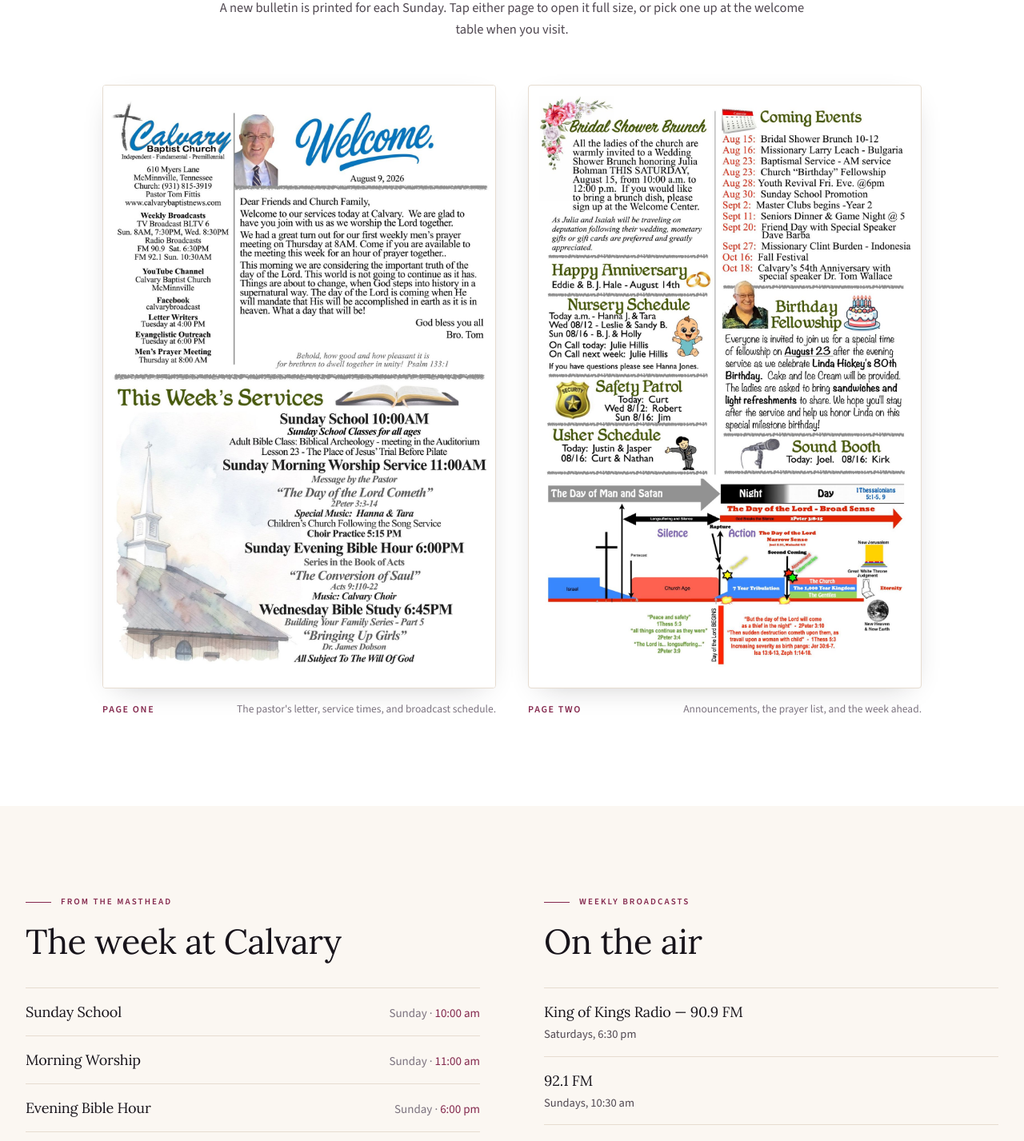
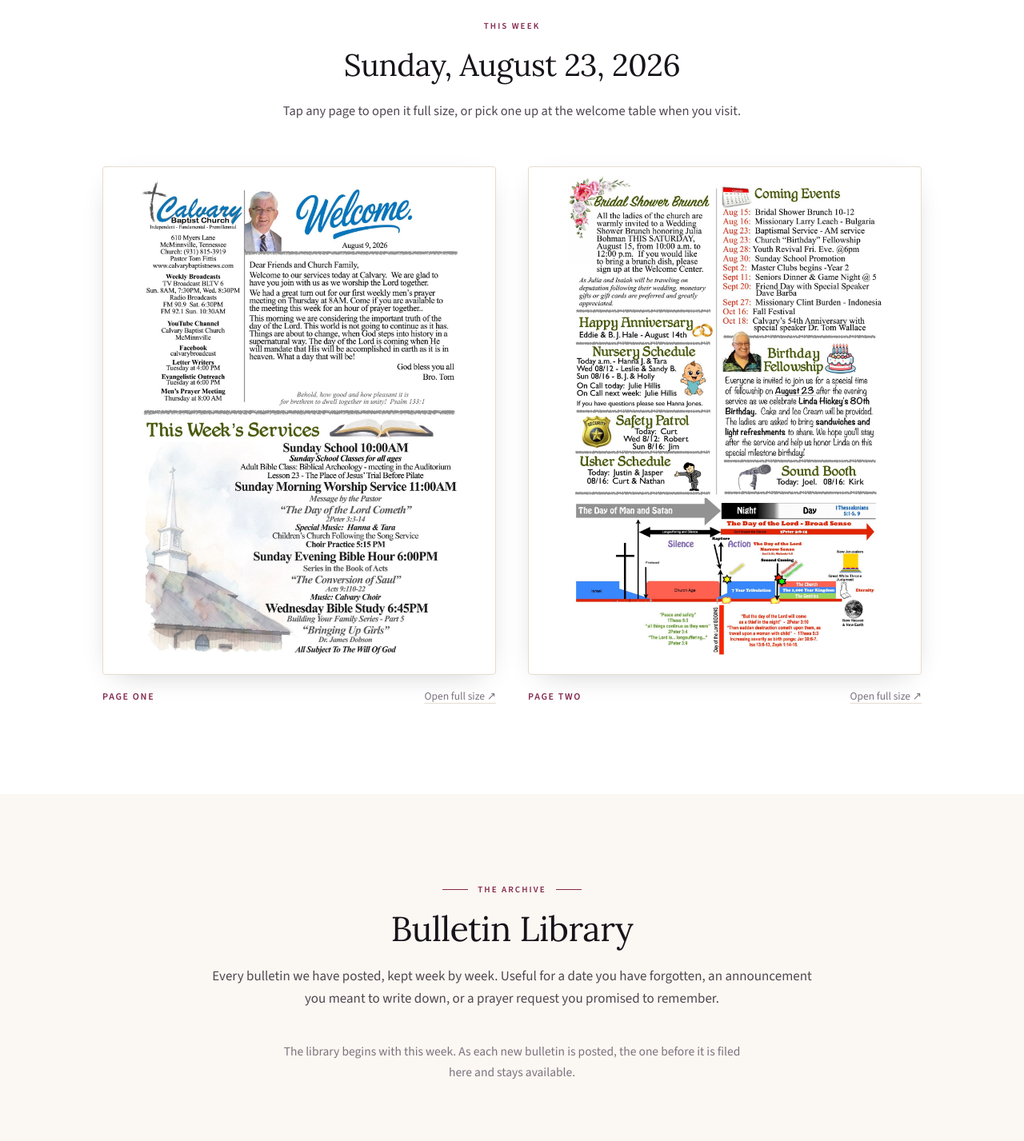
Before and after one commit to edesent/calvarybaptistnews-redesign, a Next.js app: page /bulletin in a window 1280 px wide. Shown: the part 620-2047 px from the top of the page at 80% size. Built offline with nearby package versions, Linux system fonts and the light colour scheme.

Commit message:
Rebuilt the bulletin page: this week's bulletin up top, with a library of every past week below

```diff
--- a/src/app/bulletin/page.tsx
+++ b/src/app/bulletin/page.tsx
@@ -1,30 +1,29 @@
 import Image from "next/image";
+import Link from "next/link";
 import type { Metadata } from "next";
+import BulletinPages from "@/components/BulletinPages";
 import Reveal from "@/components/Reveal";
 import { Button, Heading, PageHero, Section } from "@/components/ui";
 import { BROADCASTS, SERVICES, SITE } from "@/config/site";
+import {
+  bulletinYear,
+  formatBulletinDate,
+  formatBulletinDateShort,
+  LATEST_BULLETIN,
+  PAST_BULLETINS,
+} from "@/content/bulletins";
 
 export const metadata: Metadata = {
   title: "The Weekly Bulletin",
   description:
-    "This week's bulletin from Calvary Baptist Church, McMinnville — the pastor's letter, service order, announcements, prayer list, and broadcast times.",
+    "This week's bulletin from Calvary Baptist Church, McMinnville — the pastor's letter, service order, announcements, prayer list, and broadcast times — plus a library of every past week.",
   alternates: { canonical: "/bulletin" },
 };
 
-const PAGES = [
-  {
-    src: "/img/bulletin-1.jpg",
-    alt: "Page one of the Calvary Baptist Church weekly bulletin — the pastor's letter to the church family, service information, and broadcast times",
-    label: "Page one",
-    note: "The pastor's letter, service times, and broadcast schedule.",
-  },
-  {
-    src: "/img/bulletin-2.jpg",
-    alt: "Page two of the Calvary Baptist Church weekly bulletin — announcements, the prayer list, and the week ahead",
-    label: "Page two",
-    note: "Announcements, the prayer list, and the week ahead.",
-  },
-];
+/** The years represented in the library, newest first. */
+const LIBRARY_YEARS = Array.from(
+  new Set(PAST_BULLETINS.map((b) => bulletinYear(b.date)))
+);
 
 export default function BulletinPage() {
   return (
@@ -32,55 +31,126 @@ export default function BulletinPage() {
       <PageHero
         eyebrow="Every week"
         title="The Weekly Bulletin"
-        lead="The bulletin handed out at the door each Sunday — the pastor's letter, the week's announcements, the prayer list, and who is serving where."
+        lead="The bulletin handed out at the door each Sunday — the pastor's letter, the week's announcements, the prayer list, and who is serving where. A new one is posted here every week, and nothing is ever thrown away."
       />
 
+      {/* ── This week ───────────────────────────────────────────────────── */}
       <Section tone="paper">
+        {LATEST_BULLETIN ? (
+          <>
             <Reveal>
               <div className="mx-auto max-w-3xl text-center">
-            <p className="text-[16.5px] leading-relaxed text-body">
-              A new bulletin is printed for each Sunday. Tap either page to open
-              it full size, or pick one up at the welcome table when you visit.
+                <p className="eyebrow">This week</p>
+                <h2 className="mt-4 font-serif text-[clamp(1.7rem,3.6vw,2.4rem)] leading-tight text-ink">
+                  {formatBulletinDate(LATEST_BULLETIN.date)}
+                </h2>
+                {LATEST_BULLETIN.note && (
+                  <p className="mt-3 font-serif text-[19px] italic text-wine">
+                    {LATEST_BULLETIN.note}
+                  </p>
+                )}
+                <p className="mt-5 text-[16.5px] leading-relaxed text-body">
+                  Tap any page to open it full size, or pick one up at the
+                  welcome table when you visit.
                 </p>
               </div>
             </Reveal>
 
-        <div className="mx-auto mt-14 grid max-w-5xl gap-10 md:grid-cols-2">
-          {PAGES.map((p, i) => (
-            <Reveal key={p.src} delay={i * 80}>
-              <figure>
-                <a
-                  href={p.src}
-                  target="_blank"
-                  rel="noopener noreferrer"
-                  className="group block overflow-hidden rounded-sm border border-rule bg-white shadow-[0_10px_36px_-18px_rgba(23,19,26,0.3)]"
-                >
-                  <div className="relative aspect-[1400/2152]">
+            <div className="mt-14">
+              <BulletinPages bulletin={LATEST_BULLETIN} />
+            </div>
+          </>
+        ) : (
+          <Reveal>
+            <div className="mx-auto max-w-2xl rounded-sm border border-rule bg-paper p-10 text-center">
+              <p className="font-serif text-[22px] leading-snug text-ink">
+                This week&rsquo;s bulletin will be posted shortly.
+              </p>
+              <p className="mt-3 text-[15.5px] leading-relaxed text-body">
+                In the meantime, a printed copy is available at the welcome
+                table at every service, or call the church office and we will
+                gladly read you the week&rsquo;s announcements.
+              </p>
+              <div className="mt-7">
+                <Button href={SITE.phoneHref} variant="outline">
+                  Call the Church
+                </Button>
+              </div>
+            </div>
+          </Reveal>
+        )}
+      </Section>
+
+      {/* ── The library ─────────────────────────────────────────────────── */}
+      <Section tone="ivory" id="library">
+        <Reveal>
+          <Heading
+            eyebrow="The archive"
+            title="Bulletin Library"
+            lead="Every bulletin we have posted, kept week by week. Useful for a date you have forgotten, an announcement you meant to write down, or a prayer request you promised to remember."
+            align="center"
+          />
+        </Reveal>
+
+        {PAST_BULLETINS.length === 0 ? (
+          <Reveal>
+            <p className="mx-auto mt-10 max-w-xl text-center text-[15.5px] leading-relaxed text-muted">
+              The library begins with this week. As each new bulletin is
+              posted, the one before it is filed here and stays available.
+            </p>
+          </Reveal>
+        ) : (
+          <div className="mt-14 space-y-16">
+            {LIBRARY_YEARS.map((year) => (
+              <div key={year}>
+                <div className="flex items-center gap-4">
+                  <h3 className="font-serif text-[26px] leading-none text-ink">
+                    {year}
+                  </h3>
+                  <span className="h-px flex-1 bg-rule" />
+                  <span className="text-[13px] text-muted">
+                    {countForYear(year)}
+                  </span>
+                </div>
+
+                <ul className="mt-8 grid grid-cols-2 gap-6 sm:grid-cols-3 lg:grid-cols-5">
+                  {PAST_BULLETINS.filter(
+                    (b) => bulletinYear(b.date) === year
+                  ).map((b, i) => (
+                    <Reveal key={b.date} delay={i * 50}>
+                      <li className="list-none">
+                        <Link href={`/bulletin/${b.date}`} className="group block">
+                          <div className="relative aspect-[17/22] overflow-hidden rounded-sm border border-rule bg-white shadow-[0_8px_26px_-16px_rgba(23,19,26,0.28)]">
                             <Image
-                      src={p.src}
-                      alt={p.alt}
+                              src={b.pages[0]}
+                              alt={`Front page of the bulletin for ${formatBulletinDateShort(b.date)}`}
                               fill
-                      sizes="(min-width: 768px) 480px, 100vw"
-                      className="object-contain transition-transform duration-500 group-hover:scale-[1.015]"
+                              sizes="(min-width: 1024px) 220px, (min-width: 640px) 30vw, 45vw"
+                              className="object-contain transition-transform duration-500 group-hover:scale-[1.03]"
                             />
                           </div>
-                </a>
-                <figcaption className="mt-4 flex items-baseline justify-between gap-4">
-                  <span className="text-[12px] font-semibold uppercase tracking-[0.14em] text-wine">
-                    {p.label}
-                  </span>
-                  <span className="text-right text-[13.5px] leading-snug text-muted">
-                    {p.note}
-                  </span>
-                </figcaption>
-              </figure>
+                          <p className="mt-3 font-serif text-[16.5px] leading-snug text-ink transition-colors group-hover:text-wine">
+                            {formatBulletinDateShort(b.date)}
+                          </p>
+                          <p className="mt-1 text-[12.5px] text-muted">
+                            {b.pages.length === 1
+                              ? "1 page"
+                              : `${b.pages.length} pages`}
+                            {b.note ? ` · ${b.note}` : ""}
+                          </p>
+                        </Link>
+                      </li>
                     </Reveal>
                   ))}
+                </ul>
               </div>
+            ))}
+          </div>
+        )}
       </Section>
 
       {/* The recurring facts from the bulletin masthead */}
-      <Section tone="ivory">
+      <Section tone="paper">
         <div className="grid gap-14 lg:grid-cols-2 lg:gap-20">
           <Reveal>
             <Heading eyebrow="From the masthead" title="The week at Calvary" />
@@ -135,3 +205,8 @@ export default function BulletinPage() {
     </>
   );
 }
+
+function countForYear(year: string): string {
+  const n = PAST_BULLETINS.filter((b) => bulletinYear(b.date) === year).length;
+  return n === 1 ? "1 bulletin" : `${n} bulletins`;
+}
```
Lines whose indentation alone changed are shown as unchanged.
